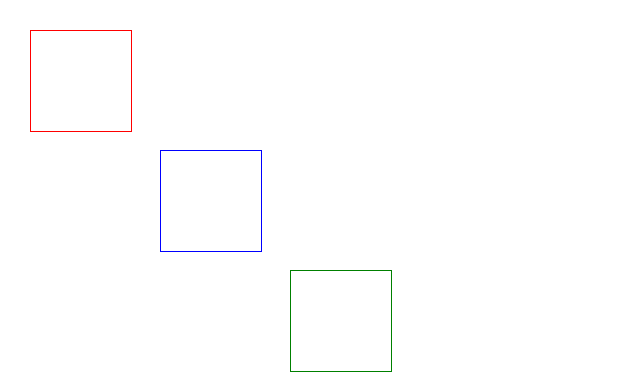
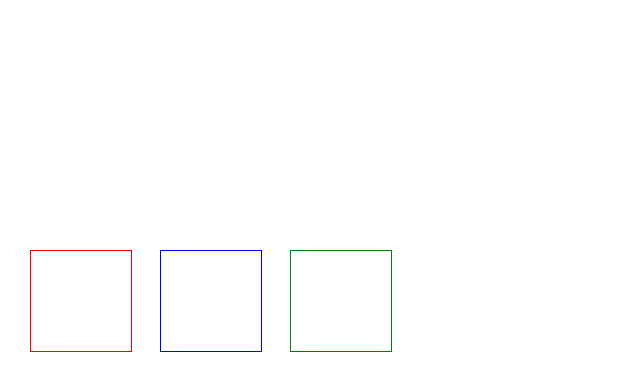
Before and after one commit to qqzennyS/klop, a plain HTML site: page index.html in a window 1280 px wide. Shown: the whole page, without its empty margins (0-640 px from the left). Drawn offline with Linux system fonts and the light colour scheme.

Commit message:
gotovoe 2

```diff
--- a/style.css
+++ b/style.css
@@ -3,7 +3,7 @@
 }
 .elem1 {
     position: absolute;
-    top: 30px;
+    top: 250px;
     left: 30px;
 
     width: 100px;
@@ -13,7 +13,7 @@
 
 .elem2 {
     position: absolute;
-    top: 150px;
+    top: 250px;
     left: 160px;
 
     width: 100px;
@@ -23,7 +23,7 @@
 
 .elem3 {
     position: absolute;
-    top: 270px;
+    top: 250px;
     left: 290px;
 
     width: 100px;
```
